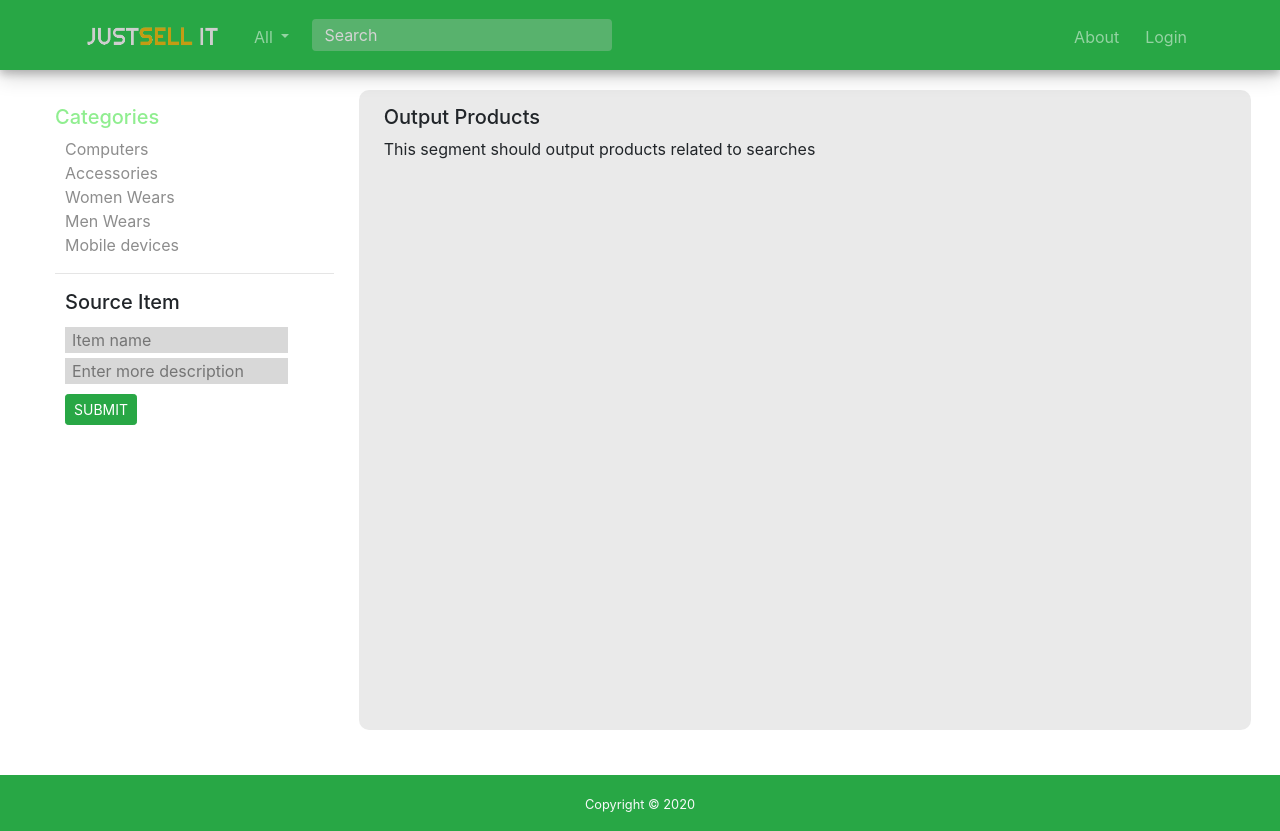
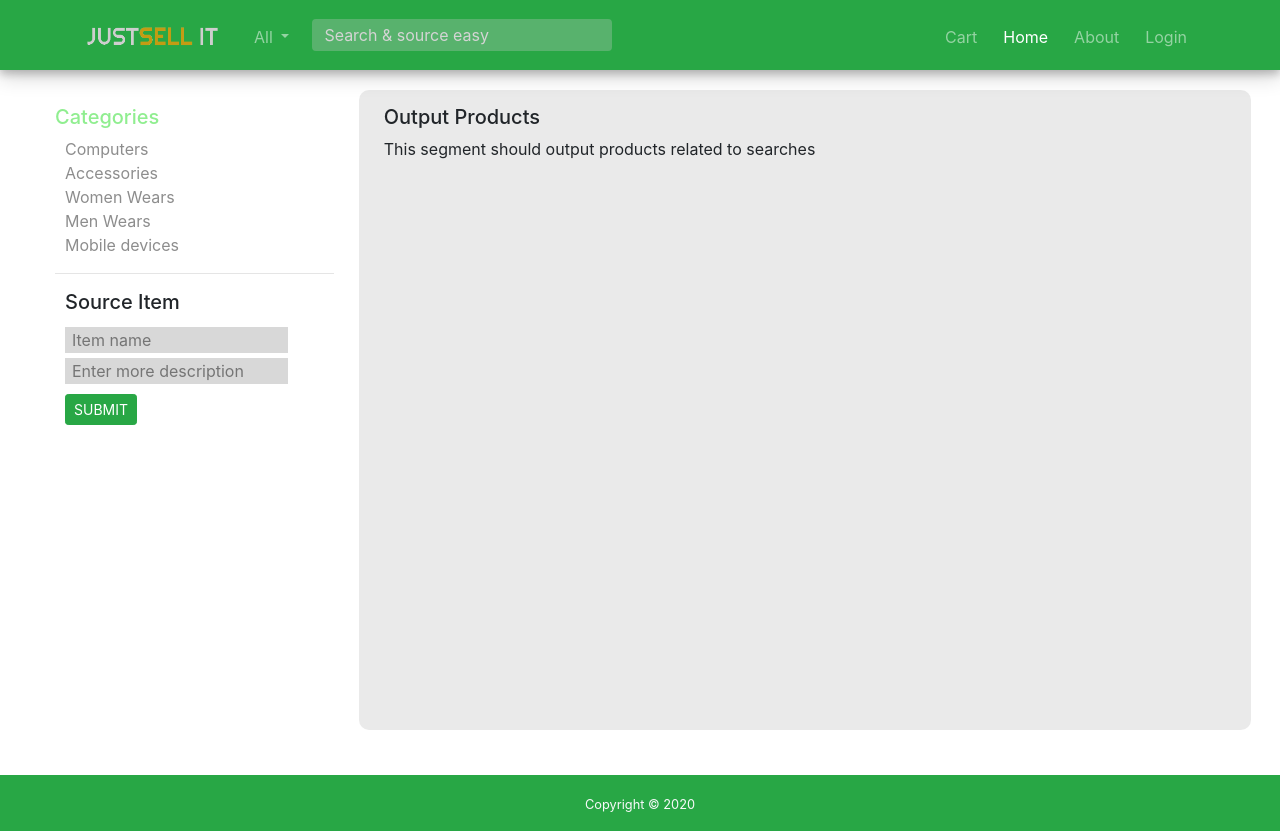
Before and after one commit to matthewrungwe/JustSell-It, an Angular app: page /home in a window 1280 px wide. Built offline with nearby package versions, Linux system fonts and the light colour scheme.

Commit message:
Update header.component.html

```diff
--- a/src/app/ui/header/header.component.html
+++ b/src/app/ui/header/header.component.html
@@ -1,7 +1,7 @@
   <nav class="navbar navbar-expand-lg navbar-dark bg-success">
     <div class = "container">
         <!-- This is the application title with a link to the root -->
-        <a class="navbar-brand" routerLinkActive="active" routerLink="/home">
+        <a class="navbar-brand" routerLinkActive="active" routerLink="/">
             <img src="\assets\img\Logo.png" width = "135" height = "25" alt="logo" class="d-inline-block" >
         </a>
     <button class="navbar-toggler" type="button" data-toggle="collapse" data-target="#navbarMobile" aria-controls="navbarText" aria-expanded="false" aria-label="Toggle navigation">
@@ -21,7 +21,7 @@
             </li>
             <li class="nav-item">
                 <form class="form-inline my-2 my-lg-0">
-                    <input class="form-control mr-sm-2" type="search" placeholder="Search" aria-label="Search">
+                    <input class="form-control mr-sm-2" type="search" placeholder="Search & source easy" aria-label="Search">
                 </form>
             </li>
       </ul>
@@ -29,6 +29,8 @@
       <span id="navbarMobile">
         <ul class="navbar-nav">
             <!-- Each link has the routerLink property set to a different route -->
+            <li> <a class="nav-item nav-link" routerLinkActive="active" routerLink="/cart">Cart</a></li>
+            <li> <a class="nav-item nav-link" routerLinkActive="active" routerLink="/home">Home</a></li>
            <li> <a class="nav-item nav-link" routerLinkActive="active" routerLink="/about">About</a></li>
            <li> <a class="nav-item nav-link" routerLinkActive="active" routerLink="/login">Login</a></li>
         </ul>
```
